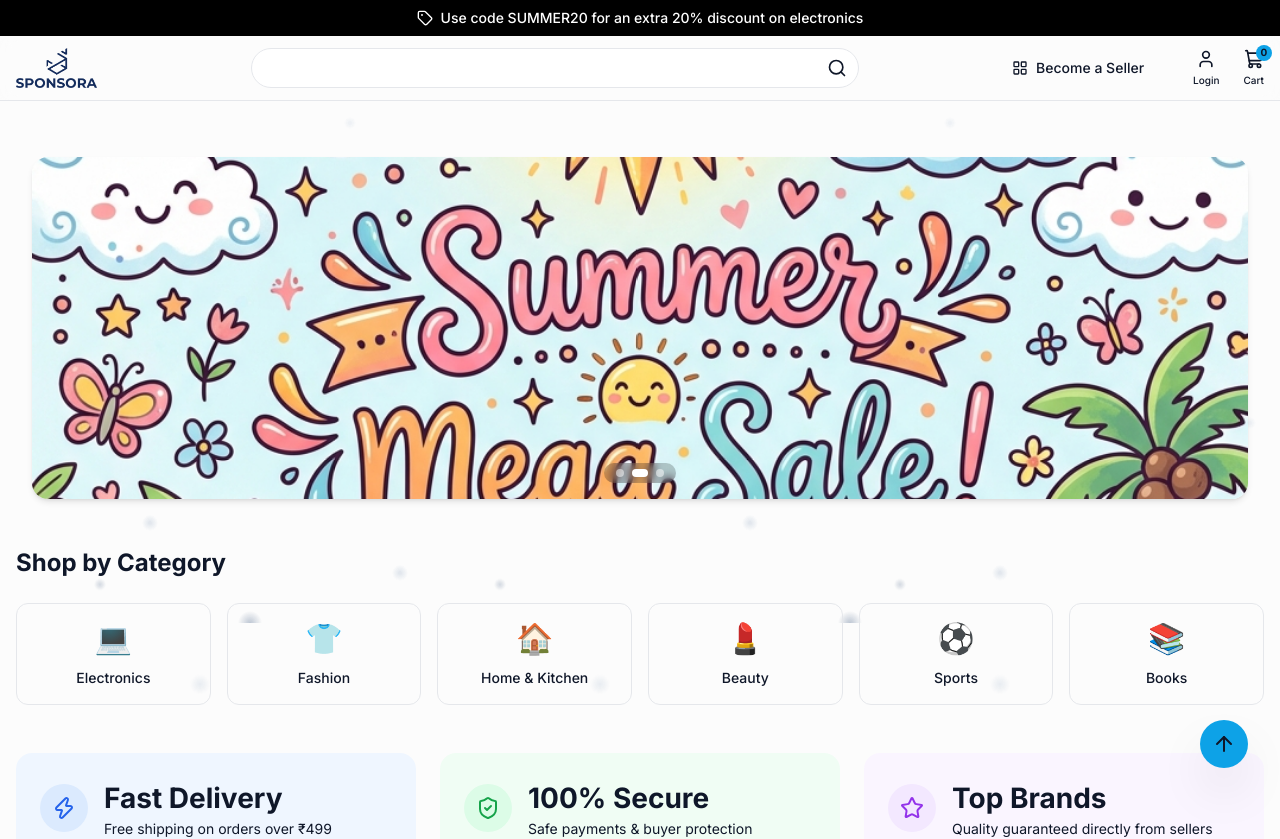
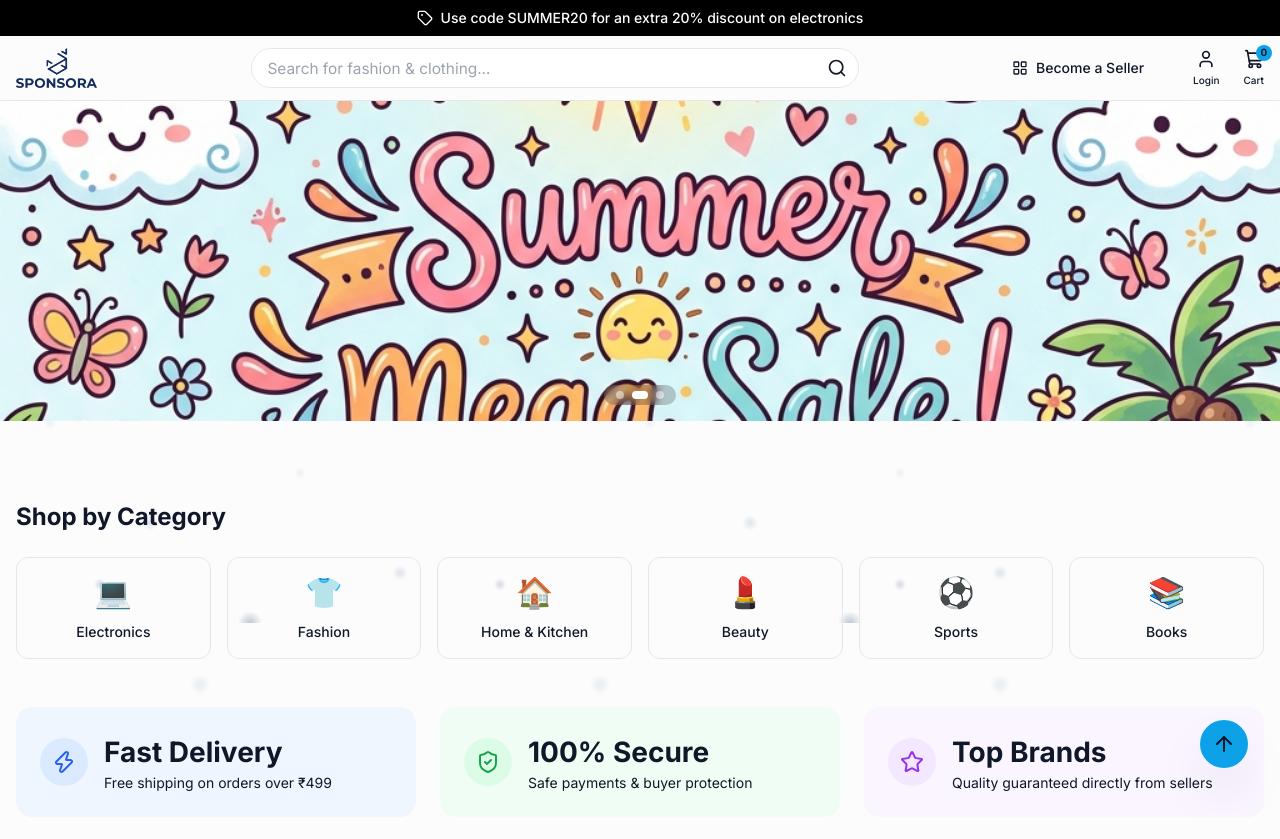
Before and after one commit to Db8067/Sponsora, a Next.js app in the folder main-app/: page / in a window 1280 px wide. Shown: the top 839 px of the page. Built offline with nearby package versions, Linux system fonts and the light colour scheme.

Commit message:
style: fix hero banner spacing, make full width, and increase typing speed

```diff
--- a/main-app/app/page.tsx
+++ b/main-app/app/page.tsx
@@ -114,9 +114,8 @@ export default function StorefrontHome() {
       </header>
 
       {/* Main Content */}
+      <HeroBanner />
       <main className="container mx-auto px-4 py-8">
-
-        <HeroBanner />
 
 
 
--- a/main-app/components/HeroBanner.tsx
+++ b/main-app/components/HeroBanner.tsx
@@ -21,8 +21,8 @@ export function HeroBanner() {
   }, []);
 
   return (
-    <section className="container mx-auto px-4 mt-6 mb-12">
-      <div className="relative w-full aspect-[21/9] md:aspect-[32/9] overflow-hidden rounded-2xl shadow-md bg-muted/20">
+    <section className="w-full">
+      <div className="relative w-full aspect-[4/1] overflow-hidden bg-muted/20">
         {BANNERS.map((banner, index) => (
           <div
             key={banner.id}
--- a/main-app/components/TypewriterSearch.tsx
+++ b/main-app/components/TypewriterSearch.tsx
@@ -24,23 +24,23 @@ export function TypewriterSearch() {
       if (!isDeleting) {
         // Typing forward
         setCurrentText(fullPhrase.substring(0, currentText.length + 1));
-        setTypingSpeed(100);
+        setTypingSpeed(50); // Increased typing speed
 
         if (currentText === fullPhrase) {
           // Pause before deleting
-          setTypingSpeed(2000);
+          setTypingSpeed(1500);
           setIsDeleting(true);
         }
       } else {
         // Deleting backward
         setCurrentText(fullPhrase.substring(0, currentText.length - 1));
-        setTypingSpeed(50);
+        setTypingSpeed(30); // Increased deleting speed
 
         if (currentText === '') {
           // Move to next phrase
           setIsDeleting(false);
           setCurrentPhraseIndex((prev) => (prev + 1) % SEARCH_PHRASES.length);
-          setTypingSpeed(500); // Pause before typing new phrase
+          setTypingSpeed(300); // Pause before typing new phrase
         }
       }
     };
```
